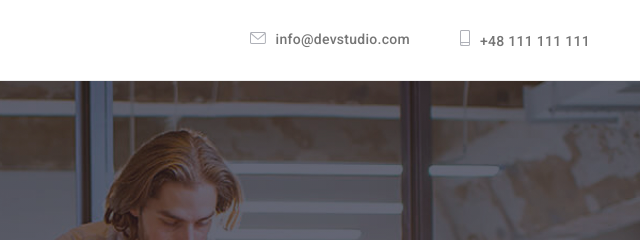
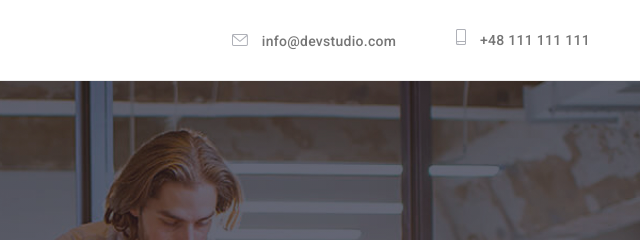
Before and after one commit to MarcinT82/goit-markup-hw-04, a plain HTML site: page index.html in a window 1280 px wide. Shown: the top 240 px of the page, 640-1280 px from the left. Drawn offline with nearby package versions, Linux system fonts and the light colour scheme.

Commit message:
changes-completed

```diff
--- a/css/styles.css
+++ b/css/styles.css
@@ -529,12 +529,21 @@ figure {
   padding-left: 0;
   cursor: pointer;
 }
-.envelope-phone {
-  padding: auto;
+.envelope {
   fill: var(--border-customers);
   cursor: pointer;
+  margin-right: 10px;
+  margin-top: 5px;
 }
-.envelope-phone:hover {
+.phone {
+  fill: var(--border-customers);
+  cursor: pointer;
+  margin-right: 10px;
+}
+.links:hover > .envelope {
+  fill: var(--brand-color);
+}
+.links:hover > .phone {
   fill: var(--brand-color);
 }
 .social-circles {
--- a/index.html
+++ b/index.html
@@ -37,43 +37,37 @@
           </nav>
         </div>
         <div class="navigation">
-          <ul class="dots contact-items links envelope-phone">
-            <li>
-              <div>
-                <svg
-                  xmlns="http://www.w3.org/2000/svg"
-                  width="16px"
-                  height="12px"
-                >
-                  <use href="./images/icons.svg#icon-envelope-2"></use>
-                </svg>
-              </div>
-            </li>
+          <ul class="dots contact-items links">
             <li>
               <a
                 class="links link-contact-header contact"
                 href="mailto:info@example.com"
-                >info@devstudio.com</a
+                ><svg
+                  xmlns="http://www.w3.org/2000/svg"
+                  width="16px"
+                  height="12px"
+                  class="envelope"
+                >
+                  <use href="./images/icons.svg#icon-envelope-2"></use>
+                </svg>
+                info@devstudio.com</a
               >
             </li>
           </ul>
-          <ul class="dots contact-items links envelope-phone">
-            <li>
-              <div>
-                <svg
-                  xmlns="http://www.w3.org/2000/svg"
-                  width="10px"
-                  height="16px"
-                >
-                  <use href="./images/icons.svg#icon-smartphone-1"></use>
-                </svg>
-              </div>
-            </li>
+          <ul class="dots contact-items links">
             <li>
               <a
                 class="links link-contact-header contact"
                 href="tel:+48111111111"
-                >+48 111 111 111</a
+                ><svg
+                  xmlns="http://www.w3.org/2000/svg"
+                  width="10px"
+                  height="16px"
+                  class="phone"
+                >
+                  <use href="./images/icons.svg#icon-smartphone-1"></use>
+                </svg>
+                +48 111 111 111</a
               >
             </li>
           </ul>
```
